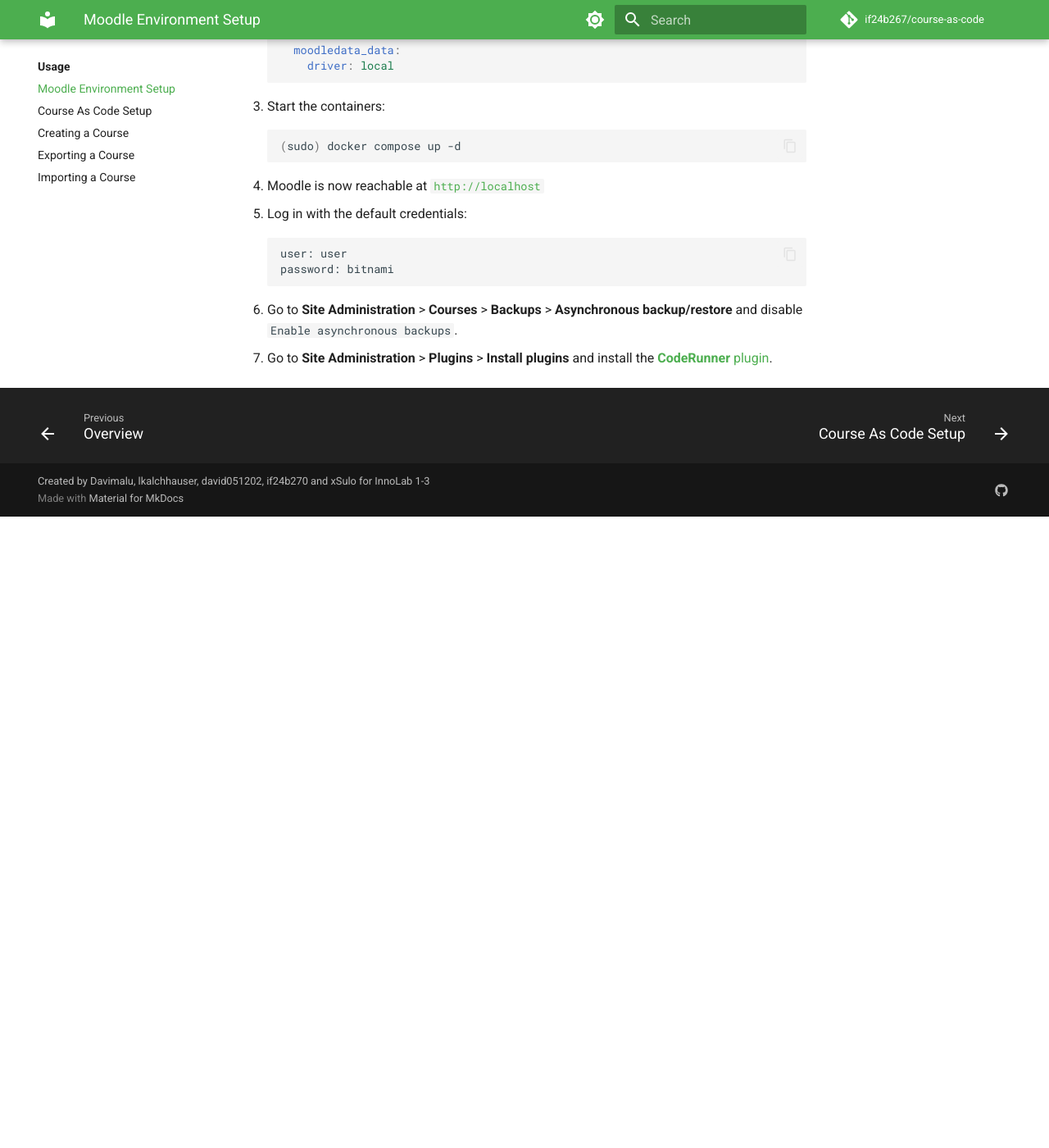
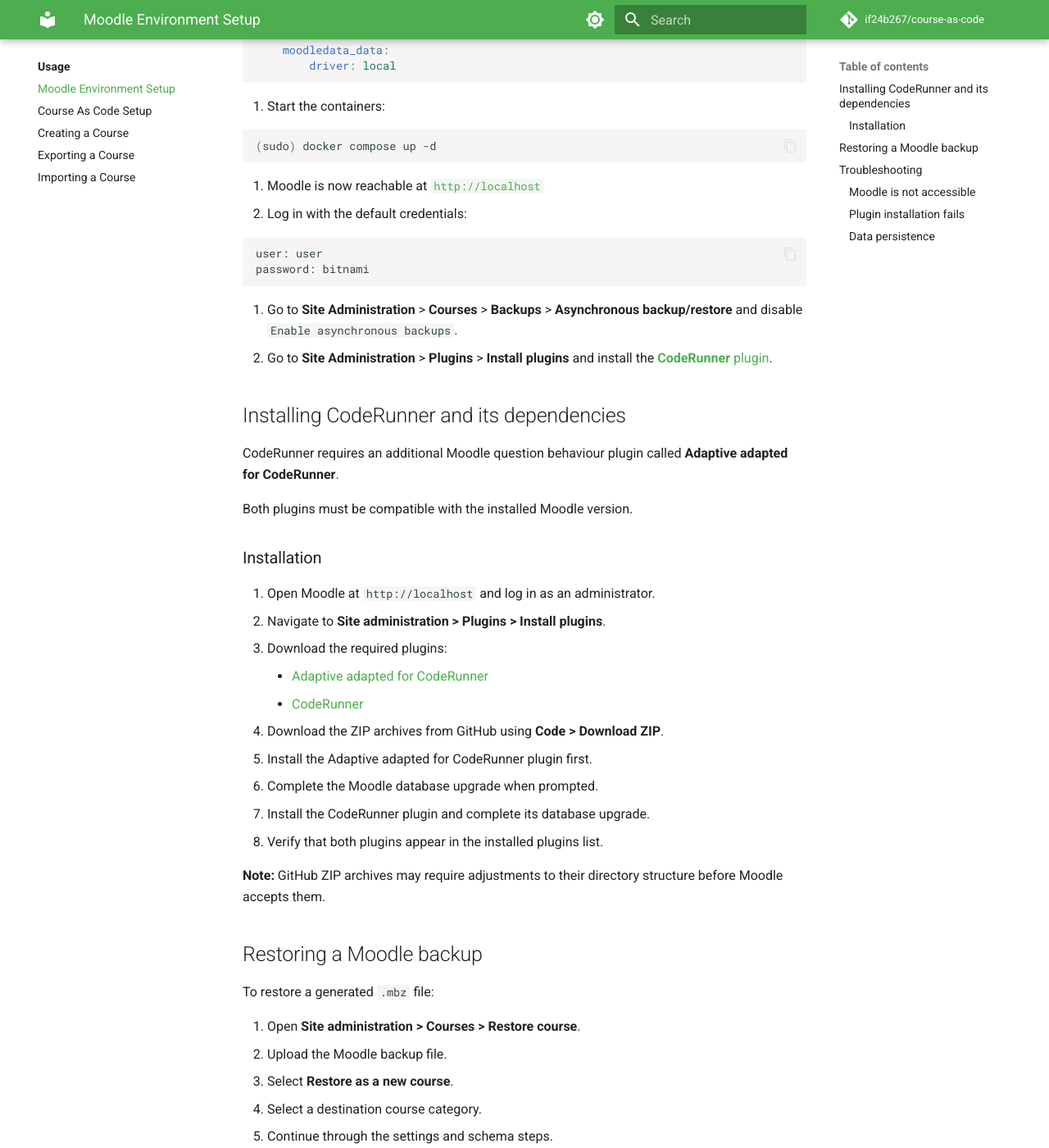
Before and after one commit to if24b267/course-as-code, an MkDocs documentation site: the page built from Documentation/MkDocs/docs/Usage/Moodle_Environment_Setup.md, in a window 1280 px wide and 1400 px high, scrolled down 1133 px. Shown: the whole window at 82% size. Built offline with MkDocs 1.6.1 and Material for MkDocs 9.7.7, drawn with Linux system fonts in a browser that asks for light colours; comment, search, counter and statistics services are not loaded; before the commit the page ends 1763 px from its top, so only the background shows below that; some of the changed text lies outside the part shown.

Commit message:
docs(CAC-315): improve onboarding and Moodle setup guides

````diff
--- a/Documentation/MkDocs/docs/Usage/Moodle_Environment_Setup.md
+++ b/Documentation/MkDocs/docs/Usage/Moodle_Environment_Setup.md
@@ -1,61 +1,129 @@
 # Setting up a local Moodle Environment
+
 First, we need a local Moodle instance that you can use to test and preview your exported courses. We use Docker for this with an image from Bitnami [[hub.docker.com](https://hub.docker.com/r/bitnami/moodle)].
 
 To set up a local installation of Moodle for development, follow these instructions:
 
 1. Create a new file: `docker-compose.yml`
 2. Add the following content to the file:
+
 ```yaml
 # Copyright Broadcom, Inc. All Rights Reserved.
 # SPDX-License-Identifier: APACHE-2.0
 
 services:
-  mariadb:
-    image: docker.io/bitnamilegacy/mariadb:latest
-    environment:
-      # ALLOW_EMPTY_PASSWORD is recommended only for development.
-      - ALLOW_EMPTY_PASSWORD=yes
-      - MARIADB_USER=bn_moodle
-      - MARIADB_DATABASE=bitnami_moodle
-      - MARIADB_CHARACTER_SET=utf8mb4
-      - MARIADB_COLLATE=utf8mb4_unicode_ci
-    volumes:
-      - 'mariadb_data:/bitnami/mariadb'
-  moodle:
-    image: docker.io/bitnamilegacy/moodle:5.0
-    ports:
-      - '80:8080'
-      - '443:8443'
-    environment:
-      - MOODLE_DATABASE_HOST=mariadb
-      - MOODLE_DATABASE_PORT_NUMBER=3306
-      - MOODLE_DATABASE_USER=bn_moodle
-      - MOODLE_DATABASE_NAME=bitnami_moodle
-      # ALLOW_EMPTY_PASSWORD is recommended only for development.
-      - ALLOW_EMPTY_PASSWORD=yes
-    volumes:
-      - 'moodle_data:/bitnami/moodle'
-      - 'moodledata_data:/bitnami/moodledata'
-    depends_on:
-      - mariadb
+    mariadb:
+        image: docker.io/bitnamilegacy/mariadb:latest
+        environment:
+            # ALLOW_EMPTY_PASSWORD is recommended only for development.
+            - ALLOW_EMPTY_PASSWORD=yes
+            - MARIADB_USER=bn_moodle
+            - MARIADB_DATABASE=bitnami_moodle
+            - MARIADB_CHARACTER_SET=utf8mb4
+            - MARIADB_COLLATE=utf8mb4_unicode_ci
+        volumes:
+            - "mariadb_data:/bitnami/mariadb"
+    moodle:
+        image: docker.io/bitnamilegacy/moodle:5.0
+        ports:
+            - "80:8080"
+            - "443:8443"
+        environment:
+            - MOODLE_DATABASE_HOST=mariadb
+            - MOODLE_DATABASE_PORT_NUMBER=3306
+            - MOODLE_DATABASE_USER=bn_moodle
+            - MOODLE_DATABASE_NAME=bitnami_moodle
+            # ALLOW_EMPTY_PASSWORD is recommended only for development.
+            - ALLOW_EMPTY_PASSWORD=yes
+        volumes:
+            - "moodle_data:/bitnami/moodle"
+            - "moodledata_data:/bitnami/moodledata"
+        depends_on:
+            - mariadb
 
 volumes:
-  mariadb_data:
-    driver: local
-  moodle_data:
-    driver: local
-  moodledata_data:
-    driver: local
+    mariadb_data:
+        driver: local
+    moodle_data:
+        driver: local
+    moodledata_data:
+        driver: local
 ```
+
 3. Start the containers:
+
 ```bash
 (sudo) docker compose up -d
 ```
+
 4. Moodle is now reachable at [`http://localhost`](http://localhost)
 5. Log in with the default credentials:
+
 ```txt
 user: user
 password: bitnami
 ```
+
 6. Go to **Site Administration** > **Courses** > **Backups** > **Asynchronous backup/restore** and disable `Enable asynchronous backups`.
 7. Go to **Site Administration** > **Plugins** > **Install plugins** and install the [**CodeRunner** plugin](https://moodle.org/plugins/qtype_coderunner).
+
+## Installing CodeRunner and its dependencies
+
+CodeRunner requires an additional Moodle question behaviour plugin called **Adaptive adapted for CodeRunner**.
+
+Both plugins must be compatible with the installed Moodle version.
+
+### Installation
+
+1. Open Moodle at `http://localhost` and log in as an administrator.
+2. Navigate to **Site administration > Plugins > Install plugins**.
+3. Download the required plugins:
+    - [Adaptive adapted for CodeRunner](https://github.com/trampgeek/moodle-qbehaviour_adaptive_adapted_for_coderunner)
+    - [CodeRunner](https://github.com/trampgeek/moodle-qtype_coderunner)
+4. Download the ZIP archives from GitHub using **Code > Download ZIP**.
+5. Install the Adaptive adapted for CodeRunner plugin first.
+6. Complete the Moodle database upgrade when prompted.
+7. Install the CodeRunner plugin and complete its database upgrade.
+8. Verify that both plugins appear in the installed plugins list.
+
+**Note:** GitHub ZIP archives may require adjustments to their directory structure before Moodle accepts them.
+
+## Restoring a Moodle backup
+
+To restore a generated `.mbz` file:
+
+1. Open **Site administration > Courses > Restore course**.
+2. Upload the Moodle backup file.
+3. Select **Restore as a new course**.
+4. Select a destination course category.
+5. Continue through the settings and schema steps.
+6. Confirm the restore operation.
+7. Verify that the course was restored successfully.
+
+If the restore operation runs asynchronously, Moodle may continue processing it in the background.
+
+## Troubleshooting
+
+### Moodle is not accessible
+
+Check the Docker containers:
+
+```powershell
+docker compose ps
+```
+
+Inspect the Moodle logs:
+
+```powershell
+docker compose logs moodle --tail=100
+```
+
+### Plugin installation fails
+
+Check the plugin version and dependencies. Make sure the selected release is compatible with Moodle 5.0.
+
+### Data persistence
+
+Moodle and MariaDB use Docker volumes to persist their data.
+
+Avoid using `docker compose down -v` during normal development, because this removes the persistent volumes and their stored data.
````
Also changed, not shown: Documentation/MkDocs/docs/Usage/Course_As_Code_Setup.md (+121 -0 lines).
